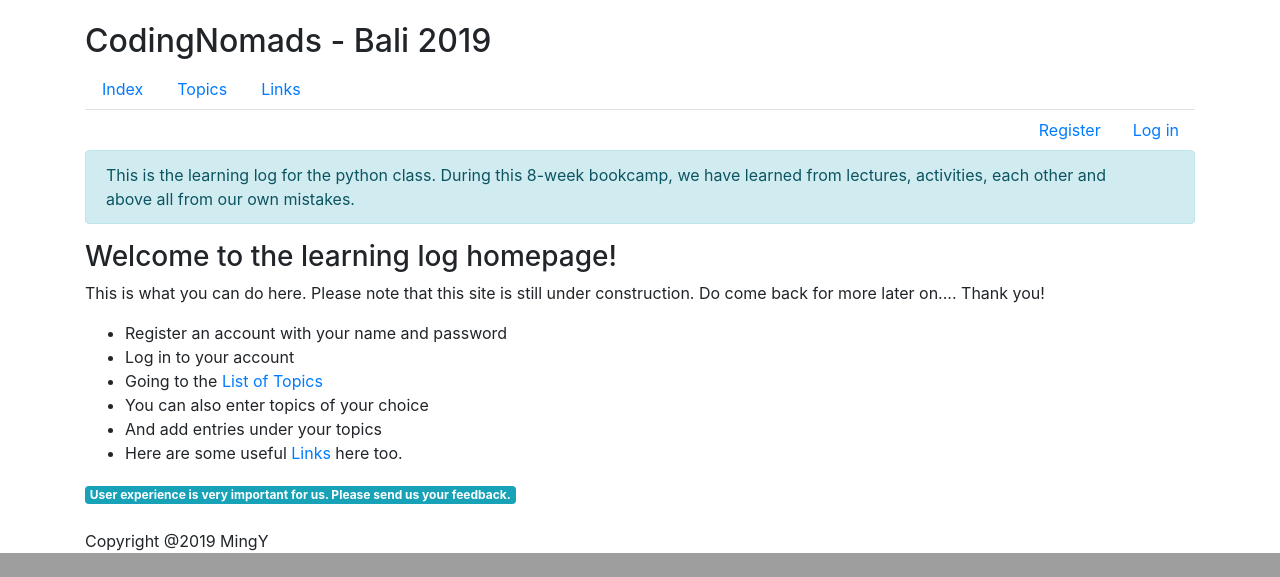
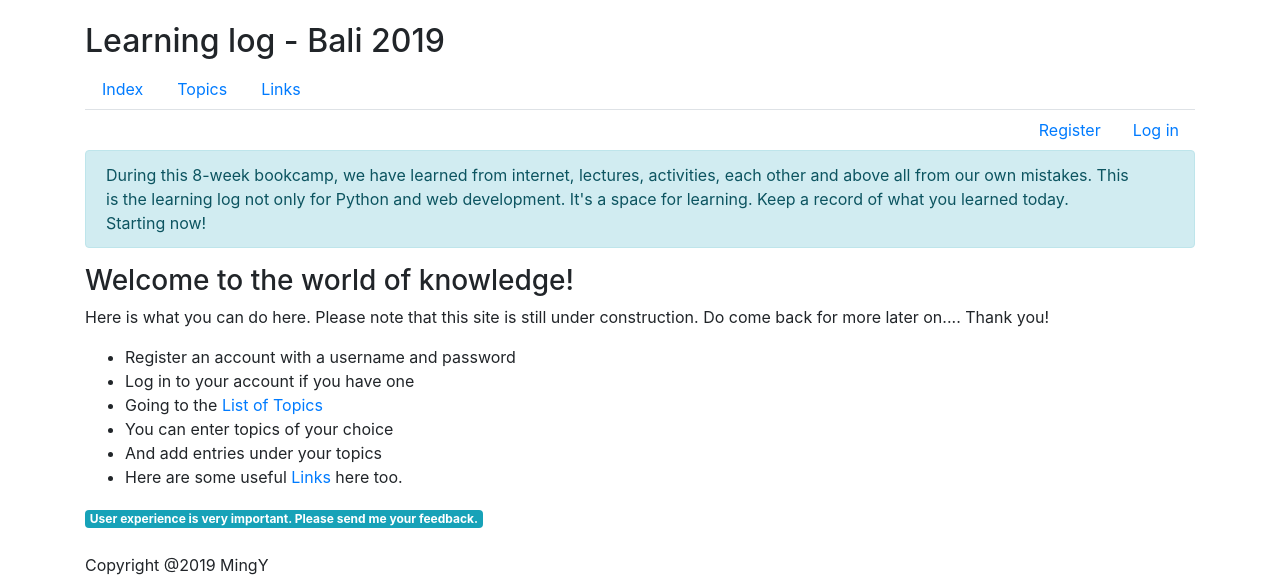
Before and after one commit to mingyyy/-python-fundamentals, a Django app: page / in a window 1280 px wide. Shown: the part 835-1412 px from the top of the page. Before the commit the page ends 1388 px from the top, so only its background shows below. Run offline with Django 3.2, Linux system fonts and the light colour scheme; some libraries are stand-ins or nearby versions.

```diff
--- a/logs/templates/base.html
+++ b/logs/templates/base.html
@@ -80,7 +80,7 @@
     <!--<img src="{% static 'DJI_0268.jpg' %}" alt="Nusa Penida",  style="width:1100px; height:200px">-->
     <br>
 
-    <h2>CodingNomads - Bali 2019</h2>
+    <h2>Learning log - Bali 2019</h2>
 
     <div class = "bs-component">
       <ul class="nav nav-tabs ">
@@ -124,8 +124,9 @@
 
 
         <div class = "alert alert-dismissible alert-info" align="left">
-            This is the learning log for the python class. During this 8-week bookcamp,
-            we have learned from lectures, activities, each other and above all from our own mistakes.
+            During this 8-week bookcamp, we have learned from internet, lectures, activities, each other
+            and above all from our own mistakes. This is the learning log not only for Python and web development.
+            It's a space for learning. Keep a record of what you learned today. Starting now!
         </div>
 
 
--- a/logs/templates/index.html
+++ b/logs/templates/index.html
@@ -3,20 +3,20 @@
 {% extends "base.html"%}
 
     {% block content %}
-        <h3>Welcome to the learning log homepage!</h3>
-        <p>This is what you can do here. Please note that this site is still under construction. Do come back for more
+        <h3>Welcome to the world of knowledge!</h3>
+        <p>Here is what you can do here. Please note that this site is still under construction. Do come back for more
         later on.... Thank you!</p>
         <ul>
-            <li>Register an account with your name and password</li>
-            <li>Log in to your account</li>
+            <li>Register an account with a username and password</li>
+            <li>Log in to your account if you have one</li>
             <li>Going to the <a href="{% url 'logs:topics' %}">List of Topics</a></li>
-            <li>You can also enter topics of your choice</li>
+            <li>You can enter topics of your choice</li>
             <li>And add entries under your topics</li>
             <li>Here are some useful <a href="{% url 'logs:resources' %}">Links</a> here too.</li>
 
         </ul>
 
-        <span class="badge badge-info">User experience is very important for us. Please send us your feedback.</span>
+        <span class="badge badge-info">User experience is very important. Please send me your feedback.</span>
         <br>
 
     {% endblock%}
--- a/logs/templates/topics.html
+++ b/logs/templates/topics.html
@@ -2,8 +2,9 @@
 
     {% block content %}
         <button name = "Add new topic"><a href="{% url 'logs:new_topic' %}">Add New Topic</a></button>
+        <br><br>
 
-        <h3>List of Topics</h3>
+        <h4>List of Topics</h4>
         <ol>
             {% for topic in topics %}
             <li>
```
Also changed, not shown: logs/templates/resources.html (+9 -10 lines).
